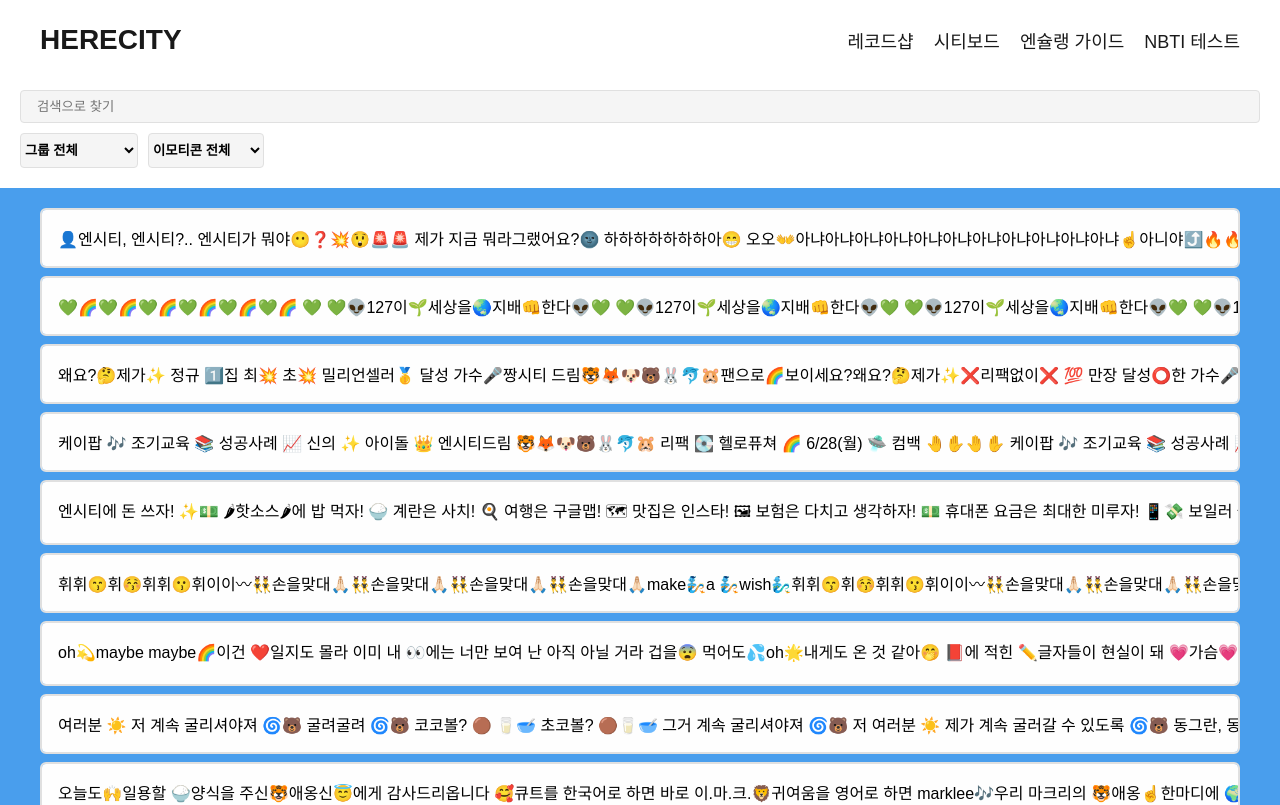
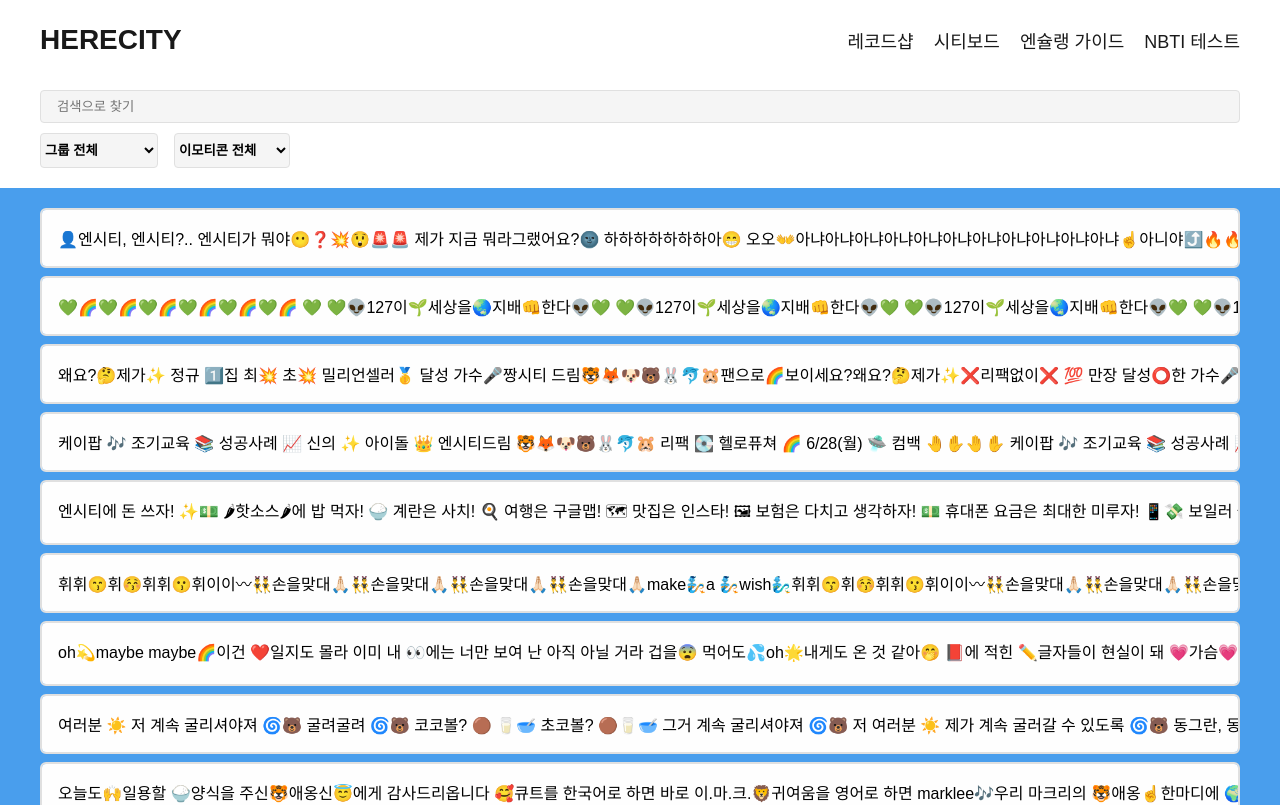
Before and after one commit to herecity/herecity-vite, a React (Vite) app: page /nkeyboard in a window 1280 px wide. Shown: the top 805 px of the page. Built offline with nearby package versions, Linux system fonts and the light colour scheme; a web font is replaced by a local one.

Commit message:
design: 서치바, 드롭다운 영역 최대 너비 지정

```diff
--- a/src/components/cityboard/Cityboard.tsx
+++ b/src/components/cityboard/Cityboard.tsx
@@ -36,6 +36,7 @@ const Cityboard = () => {
       <SearchBar cityboardList={cityboardList} />
       <main>
         <section className='filter-section'>
+          <div>
             <select
               onChange={(e) =>
                 setSelectedGroup(e.target.value as CityBoardGroupType | 'all')
@@ -56,6 +57,7 @@ const Cityboard = () => {
                 </option>
               ))}
             </select>
+          </div>
         </section>
         <section className='text-section'>
           <ul>
--- a/src/components/cityboard/styles/cityboard.styles.scss
+++ b/src/components/cityboard/styles/cityboard.styles.scss
@@ -5,7 +5,6 @@
 
   main {
     flex: 1;
-
     display: flex;
     flex-direction: column;
     gap: 20px;
@@ -13,6 +12,7 @@
 
   .filter-section {
     display: flex;
+    justify-content: center;
     gap: 10px;
     padding: 0 20px;
 
--- a/src/components/cityboard/styles/search.bar.styles.scss
+++ b/src/components/cityboard/styles/search.bar.styles.scss
@@ -1,8 +1,12 @@
 .cityboard-search-bar-root {
+  display: flex;
+  justify-content: center;
   padding: 10px 20px;
 
   .search-bar-container {
+    width: 100%;
     position: relative;
+    max-width: $max-page-width;
 
     .input-container {
       display: flex;
```
Lines whose indentation alone changed are shown as unchanged.
